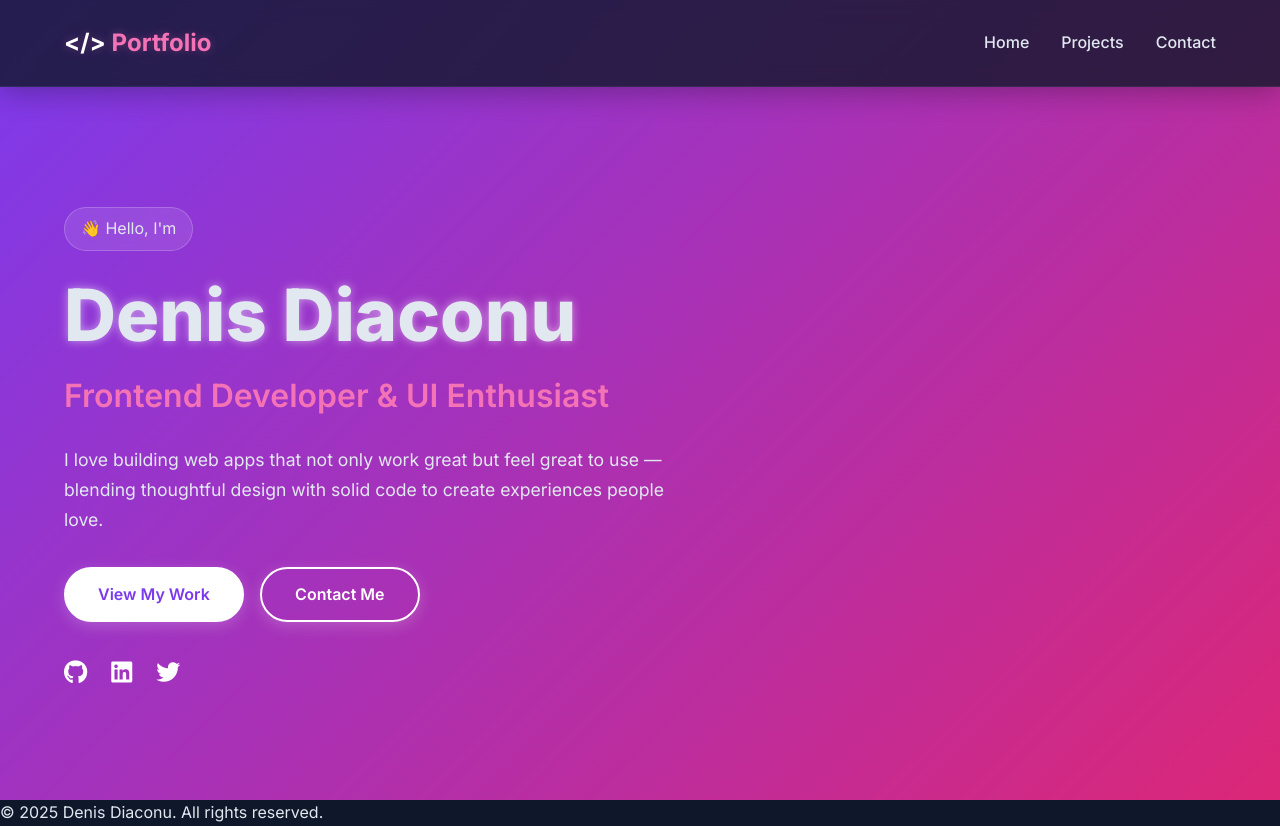
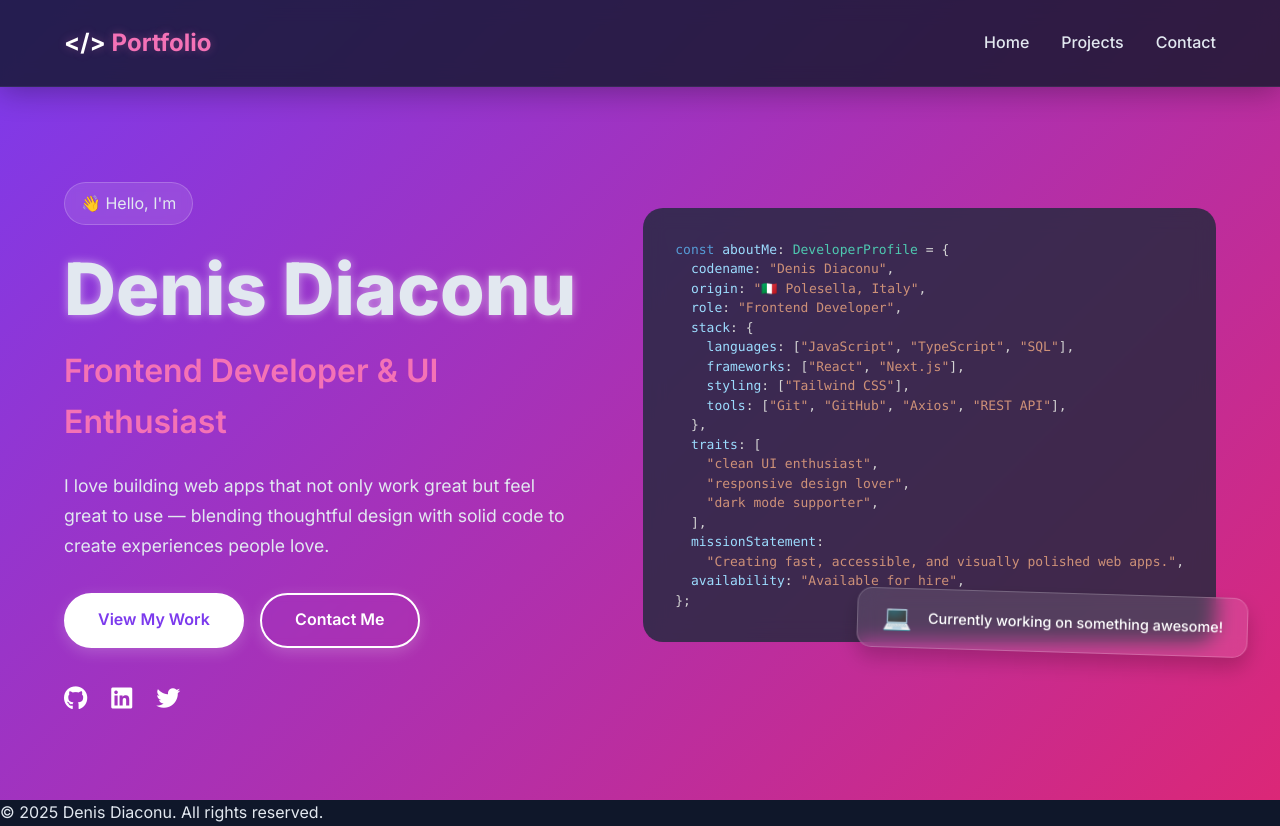
Before and after one commit to denisdiaconu/portfolio, a React (Vite) app: page / in a window 1280 px wide. Built offline with nearby package versions, Linux system fonts and the light colour scheme.

Commit message:
Add code window into hero section

```diff
--- a/package.json
+++ b/package.json
@@ -12,7 +12,8 @@
   "dependencies": {
     "framer-motion": "^12.23.6",
     "react": "^19.1.0",
-    "react-dom": "^19.1.0"
+    "react-dom": "^19.1.0",
+    "react-syntax-highlighter": "^15.6.1"
   },
   "devDependencies": {
     "@eslint/js": "^9.30.1",
--- a/src/App.css
+++ b/src/App.css
@@ -85,7 +85,7 @@ body {
 }
 
 .nav-links a::after {
-  content: "";
+  content: '';
   position: absolute;
   bottom: -5px;
   left: 0;
@@ -103,17 +103,10 @@ body {
   width: 100%;
 }
 
-@media (max-width: 768px) {
-  .logo-symbol {
-    display: none;
-  }
-}
-
 /* HERO */
 
-
 .hero {
-  min-height: 100vh;  /* hero section view on load */
+  min-height: 100vh; /* hero section view on load */
   background: linear-gradient(
     135deg,
     var(--gradient-start) 0%,
@@ -226,7 +219,7 @@ body {
 }
 
 .cta-secondary::before {
-  content: "";
+  content: '';
   position: absolute;
   top: 0;
   left: -100%;
@@ -260,4 +253,73 @@ body {
   color: var(--accent-color);
 }
 
+.floating-card {
+  position: absolute;
+  bottom: 2rem;
+  right: -2rem;
+  background: rgba(255, 255, 255, 0.1);
+  backdrop-filter: blur(10px);
+  padding: 0.6rem 1.5rem;
+  border-radius: 15px;
+  border: 1px solid rgba(255, 255, 255, 0.2);
+  box-shadow: 0 10px 20px rgba(0, 0, 0, 0.2);
+}
+
+.card-content {
+  display: flex;
+  align-items: center;
+  gap: 1rem;
+}
+
+.card-text {
+  color: white;
+  font-size: 0.9rem;
+  font-weight: 500;
+}
+
+.card-icon {
+  font-size: 1.5rem;
+}
+
+.hero-image-container {
+  flex: 1;
+  position: relative;
+  max-width: 600px;
+}
+
+.code-display {
+  width: 100%;
+}
+
 /* HERO MEDIA QUERIS */
+
+@media (max-width: 768px) {
+  .logo-symbol {
+    display: none;
+  }
+  .hero-image-container {
+    display: none;
+  }
+}
+
+@media (max-width: 1024px) {
+  .hero-container {
+    flex-direction: column;
+    text-align: center;
+    gap: 3rem;
+    padding-top: 120px;
+  }
+
+  .hero-content {
+    text-align: center;
+    max-width: 100%;
+  }
+
+  .cta-buttons {
+    justify-content: center;
+  }
+
+  .social-links {
+    justify-content: center;
+  }
+}
--- a/src/components/Hero.jsx
+++ b/src/components/Hero.jsx
@@ -1,5 +1,6 @@
 import { motion } from 'framer-motion';
-import React from 'react';
+import { Prism as SyntaxHighlighter } from 'react-syntax-highlighter';
+import { vscDarkPlus } from 'react-syntax-highlighter/dist/esm/styles/prism';
 
 const fadeInUp = {
   initial: { opacity: 0, y: 20 },
@@ -68,15 +69,73 @@ const Hero = () => {
             </motion.a>
           </motion.div>
           <motion.div className="social-links" variants={staggerContainer}>
-            <motion.a href='https://github.com/denisdiaconu' target='_blank'>
+            <motion.a href="https://github.com/denisdiaconu" target="_blank">
               <i className="fab fa-github"></i>
             </motion.a>
-            <motion.a href='https://www.linkedin.com/in/denis-diaconu-1394091b7/' target='_blank'>
+            <motion.a
+              href="https://www.linkedin.com/in/denis-diaconu-1394091b7/"
+              target="_blank"
+            >
               <i className="fab fa-linkedin"></i>
             </motion.a>
-            <motion.a href='https://x.com/Denis__Diaconu' target='_blank'>
+            <motion.a href="https://x.com/Denis__Diaconu" target="_blank">
               <i className="fab fa-twitter"></i>
             </motion.a>
+          </motion.div>
+        </motion.div>
+        <motion.div
+          className="hero-image-container"
+          initial={{ opacity: 0, x: 50 }}
+          animate={{ opacity: 1, x: 0 }}
+          transition={{ duration: 0.8, delay: 0.4 }}
+        >
+          <div className="code-display">
+            <SyntaxHighlighter
+              language="typescript"
+              customStyle={{
+                margin: 0,
+                padding: '2rem',
+                height: '100%',
+                borderRadius: '20px',
+                background: 'rgba(30, 41, 59, 0.8)',
+                backdropFilter: 'blur(10px)',
+                marginBottom: 50,
+              }}
+              style={vscDarkPlus}
+            >
+              {`const aboutMe: DeveloperProfile = {
+  codename: "Denis Diaconu",
+  origin: "🇮🇹 Polesella, Italy",
+  role: "Frontend Developer",
+  stack: {
+    languages: ["JavaScript", "TypeScript", "SQL"],
+    frameworks: ["React", "Next.js"],
+    styling: ["Tailwind CSS"],
+    tools: ["Git", "GitHub", "Axios", "REST API"],
+  },
+  traits: [
+    "clean UI enthusiast",
+    "responsive design lover",
+    "dark mode supporter",
+  ],
+  missionStatement:
+    "Creating fast, accessible, and visually polished web apps.",
+  availability: "Available for hire",
+};`}
+            </SyntaxHighlighter>
+          </div>
+           <motion.div
+            className="floating-card"
+            animate={{ y: [0, -10, 0], rotate: [0, 2, 0] }}
+            transition={{ duration: 4, repeat: Infinity, ease: "easeInOut" }} // bounce effect infinite loop
+          >
+            <div className="card-content">
+              <span className="card-icon"> 💻 </span>
+              <span className="card-text">
+                {" "}
+                Currently working on something awesome!
+              </span>
+            </div>
           </motion.div>
         </motion.div>
       </div>
```
Also changed, not shown: 1 other file (tests, documents, lock files or other folders).
